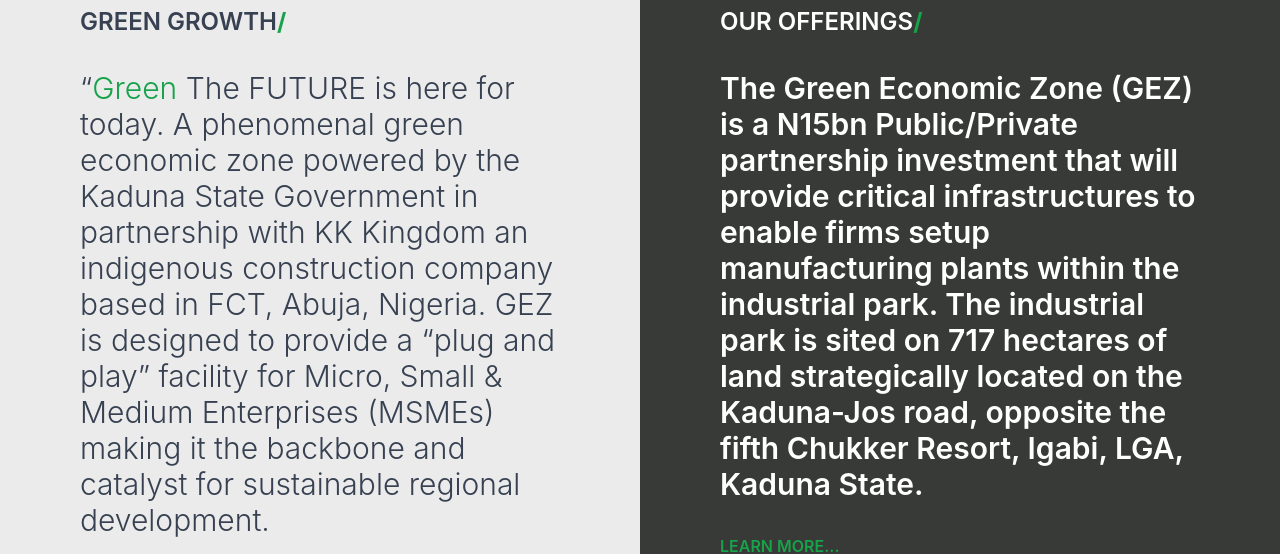
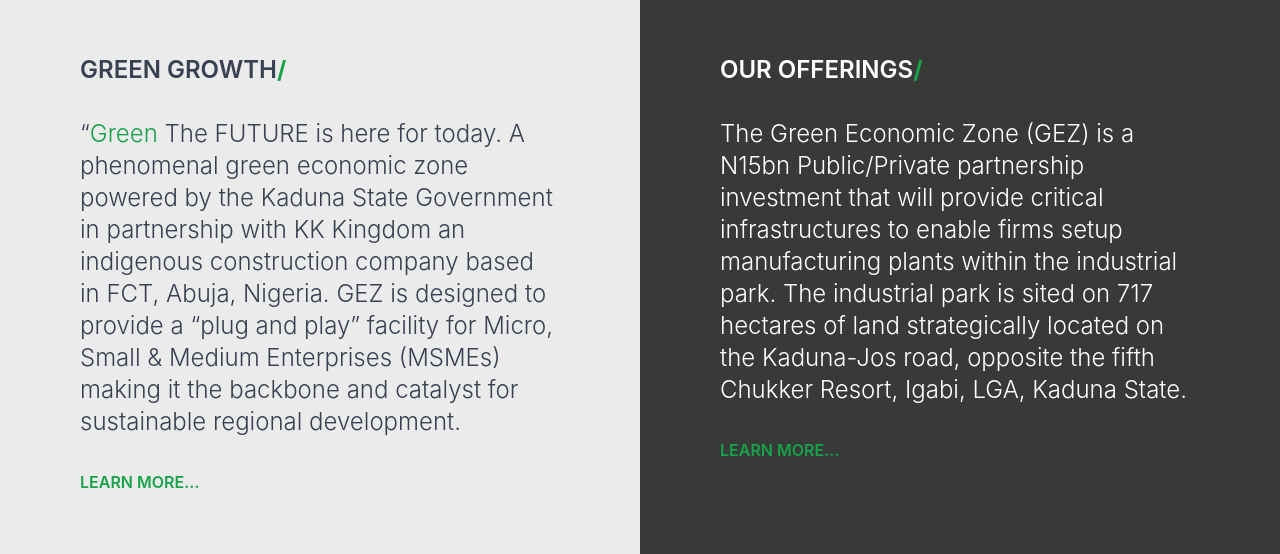
Before and after one commit to ifedayoagboola/GEZ, a React (Create React App) app: page / in a window 1280 px wide. Shown: the part 914-1468 px from the top of the page. Built offline with nearby package versions, Linux system fonts and the light colour scheme.

Commit message:
update: responsiveness

```diff
--- a/src/components/ClientsCarousel.css
+++ b/src/components/ClientsCarousel.css
@@ -35,9 +35,9 @@
 .slider .slider-track {
   display: flex;
   gap: 100px;
-  /*
+
   width: calc(250px * 14);
-  animation: scroll 40s infinite linear; */
+  animation: scroll 40s infinite linear;
 }
 .slider .slide img {
   width: 100%;
--- a/src/pages/Home.js
+++ b/src/pages/Home.js
@@ -62,7 +62,7 @@
             backgroundImage: "url(/assets/background.jpg)",
           }}
         >
-          <div className="text-white text-left text-5xl lg:text-6xl font-bold container mx-auto px-16 leading-tight mt-auto py-12">
+          <div className="text-white text-left text-5xl lg:text-6xl font-bold container mx-auto px-8 lg:px-16 leading-tight mt-auto py-12">
             THE <span className="text-green-600">GREEN</span> <br />
             ECONOMIC ZONE
             <p className="text-base text-white pt-5 font-semibold">
@@ -75,12 +75,12 @@
       </section>
 
       <section className="">
-        <div className="text-3xl flex flex-col lg:flex-row h-full lg:h-screen w-full items-center lg:items-start ">
+        <div className="text-xl lg:text-2xl flex flex-col lg:flex-row h-full lg:h-screen w-full items-center lg:items-start ">
           <div
             className="w-full lg:w-3/6 h-screen"
             style={{ background: "#EBEBEB", color: "#000" }}
           >
-            <div className="container mx-auto px-20 py-8 my-14">
+            <div className="container mx-auto px-8 lg:p-20 py-8 my-14">
               <p className="text-2xl font-semibold py-8 text-gray-700">
                 GREEN GROWTH<span className="text-green-600 font-bold">/</span>
               </p>
@@ -102,12 +102,12 @@
             className="w-full lg:w-3/6 h-screen"
             style={{ background: "#373A36", color: "#fff" }}
           >
-            <div className="container mx-auto px-20 py-8 my-14">
+            <div className="container mx-auto px-8 lg:p-20 py-8 my-14">
               <p className="text-2xl font-semibold py-8 text-white">
                 OUR OFFERINGS
                 <span className="text-green-600 font-bold">/</span>
               </p>
-              <p className="font-light font-semibold">
+              <p className="font-light">
                 The Green Economic Zone (GEZ) is a N15bn Public/Private
                 partnership investment that will provide critical
                 infrastructures to enable firms setup manufacturing plants
```
